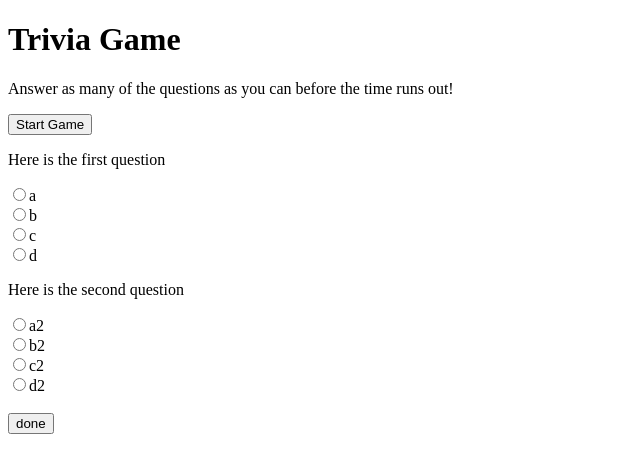
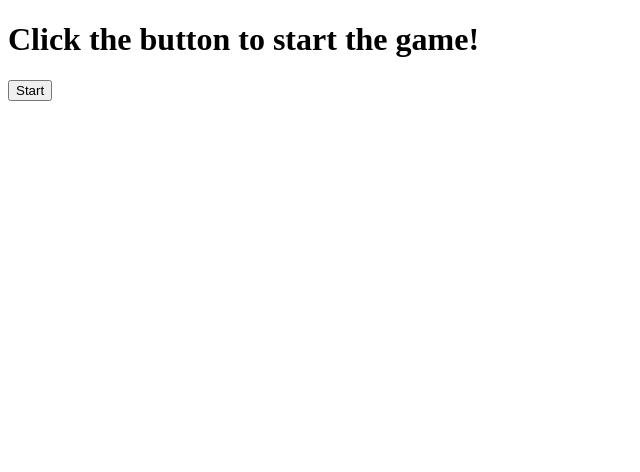
Before and after one commit to Jacobs1986/HW5-Trivia-Game, a plain HTML site: page index.html in a window 1280 px wide. Shown: the whole page, without its empty margins (0-640 px from the left). Drawn offline with nearby package versions, Linux system fonts and the light colour scheme.

Commit message:
I decided to start from scratch with this. I want to make a better attempt at this game.

```diff
--- a/assets/javascript/app.js
+++ b/assets/javascript/app.js
@@ -1,4 +1 @@
-$("#done").on("click", function () {
-    //I need to create a function that will check to see what is checked
-    console.log($("input:checked").val() + "is selected!");
-})
+console.log("linked")
--- a/index.html
+++ b/index.html
@@ -5,29 +5,15 @@
     <meta name="viewport" content="width=device-width, initial-scale=1.0">
     <meta http-equiv="X-UA-Compatible" content="ie=edge">
     <title>Trivia Game</title>
+
+    <!--JQUERY-->
     <script type="text/javascript" src="https://cdnjs.cloudflare.com/ajax/libs/jquery/3.2.1/jquery.min.js"></script>
 </head>
 <body>
-    <h1>Trivia Game</h1>
+    <h1>Click the button to start the game!</h1>
 
-    <p>Answer as many of the questions as you can before the time runs out!</p>
+    <button id="start">Start</button>
 
-    <button id="startButton">Start Game</button>
-
-    <div id="questions">
-        <p>Here is the first question</p>
-        <input type="radio" name="question1" id="a">a <br>
-        <input type="radio" name="question1" id="b">b <br>
-        <input type="radio" name="question1" id="c">c <br>
-        <input type="radio" name="question1" id="d">d <br>
-        <p>Here is the second question</p>
-        <input type="radio" name="question2" id="a2">a2 <br>
-        <input type="radio" name="question2" id="b2">b2 <br>
-        <input type="radio" name="question2" id="c2">c2 <br>
-        <input type="radio" name="question2" id="d2">d2 <br>
-    </div>
-    <br>
-    <button id="done">done</button>
     <script src="assets/javascript/app.js"></script>
 </body>
 </html>
```
